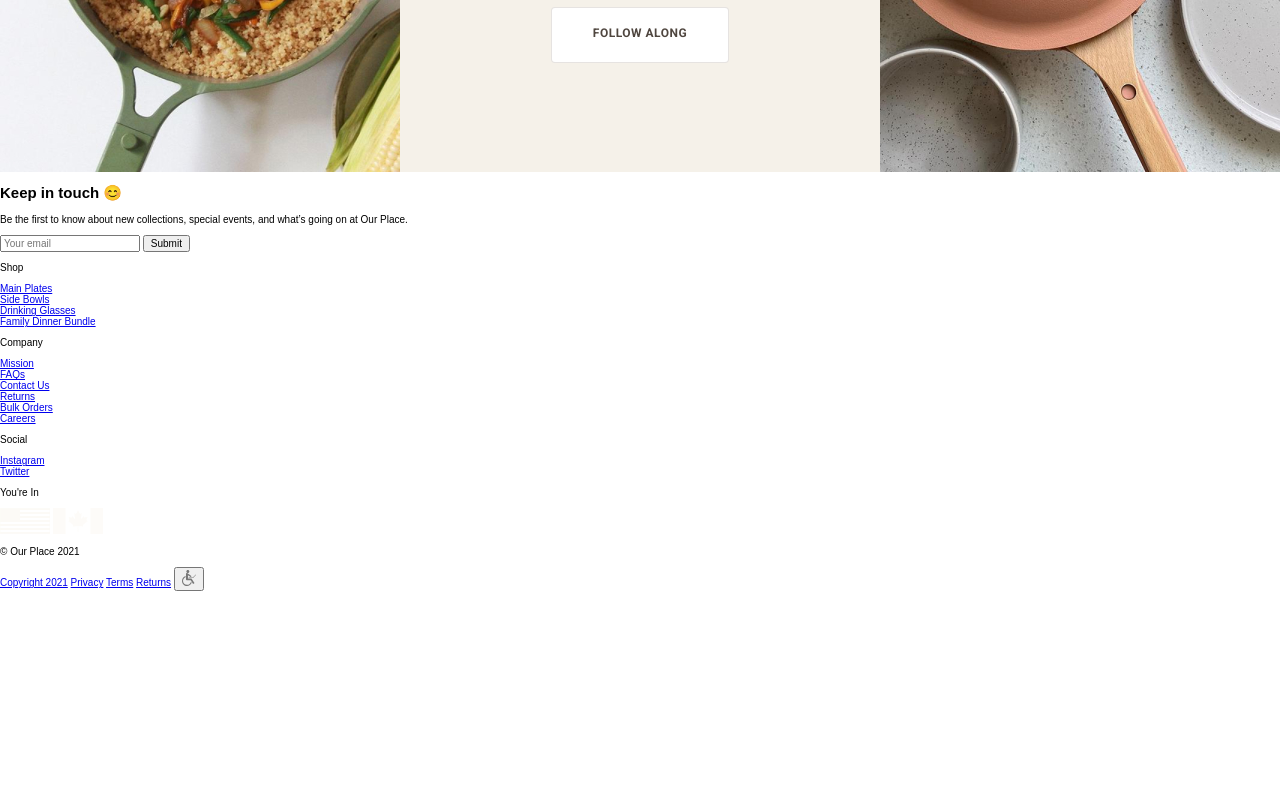
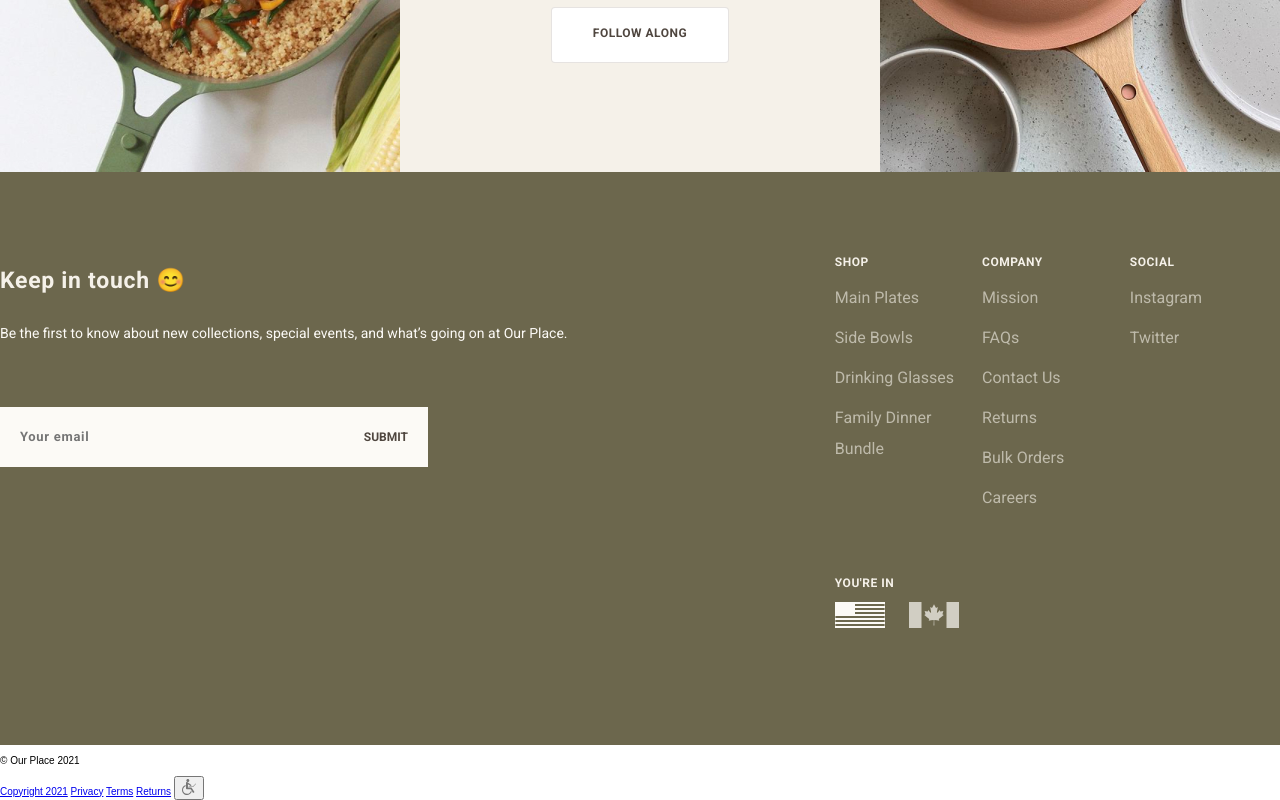
Before and after one commit to job356/pan-other, a website: page index.html in a window 1280 px wide. Shown: the part 3394-4194 px from the top of the page. Before the commit the page ends 3985 px from the top, so only its background shows below. Drawn offline with Linux system fonts and the light colour scheme.

Commit message:
feat: add styles & layout to contacts section

```diff
--- a/index.html
+++ b/index.html
@@ -194,41 +194,44 @@
             </div>
         </section>
         <section class="cotacts">
+            <div class="wrapper wrapper__contacts">
                 <div class="contacts-submit">
                     <form action="#">
                         <h2 class="contacts-submit__title">Keep in touch <span>&#128522</span></h2>
                         <p class="contacts-submit__subtitle">Be the first to know about new collections, special events, and what’s going on at Our Place.</p>
+                        <div class="button-input-wrapper">
                             <input class="contacts-submit__input" type="email" placeholder="Your email">
                             <button class="contacts-submit__button">Submit</button>
+                        </div>
                     </form>
                 </div>
                 <div class="contacts-navigation">
                     <nav class="navigation">
-                    <div class="shop-navigation">
-                        <p class="shop-navigation__title">Shop</p>
-                        <ul>
-                            <li><a class="shop-navigation__item" href="#">Main Plates</a></li>
-                            <li><a class="shop-navigation__item" href="#">Side Bowls</a></li>
-                            <li><a class="shop-navigation__item" href="#">Drinking Glasses</a></li>
-                            <li><a class="shop-navigation__item" href="#">Family Dinner Bundle</a></li>
+                        <div class="navigation-shop">
+                            <p class="navigation__title">Shop</p>
+                            <ul class="navigation-block">
+                                <li><a class="navigation__item" href="#">Main Plates</a></li>
+                                <li><a class="navigation__item" href="#">Side Bowls</a></li>
+                                <li><a class="navigation__item" href="#">Drinking Glasses</a></li>
+                                <li><a class="navigation__item" href="#">Family Dinner<br>Bundle</a></li>
                             </ul>
                         </div>
-                    <div class="company-navigation">
-                        <p class="company-navigation__title">Company</p>
-                        <ul>
-                            <li><a class="company-navigation__item" href="#">Mission</a></li>
-                            <li><a class="company-navigation__item" href="#">FAQs</a></li>
-                            <li><a class="company-navigation__item" href="#">Contact Us</a></li>
-                            <li><a class="company-navigation__item" href="#">Returns</a></li>
-                            <li><a class="company-navigation__item" href="#">Bulk Orders</a></li>
-                            <li><a class="company-navigation__item" href="#">Careers</a></li>
+                        <div class="navigation-company">
+                            <p class="navigation__title">Company</p>
+                            <ul class="navigation-block">
+                                <li><a class="navigation__item" href="#">Mission</a></li>
+                                <li><a class="navigation__item" href="#">FAQs</a></li>
+                                <li><a class="navigation__item" href="#">Contact Us</a></li>
+                                <li><a class="navigation__item" href="#">Returns</a></li>
+                                <li><a class="navigation__item" href="#">Bulk Orders</a></li>
+                                <li><a class="navigation__item" href="#">Careers</a></li>
                             </ul>
                         </div>
-                    <div class="social-navigation">
-                        <p class="social-navigation__title">Social</p>
-                        <ul>
-                            <li><a class="social-navigation__item" href="#">Instagram</a></li>
-                            <li><a class="social-navigation__item" href="#">Twitter</a></li>
+                        <div class="navigation-social">
+                            <p class="navigation__title">Social</p>
+                            <ul class="navigation-block">
+                                <li><a class="navigation__item" href="#">Instagram</a></li>
+                                <li><a class="navigation__item" href="#">Twitter</a></li>
                             </ul>
                         </div>
                     </nav>
@@ -241,6 +244,7 @@
                             <span>
                                 <object data="Assets/icons/canada-flag.svg" type="image/svg+xml"></object>
                             </span>
+                        </div>
                     </div>
                 </div>
             </div>
--- a/sass/base/_buttons.scss
+++ b/sass/base/_buttons.scss
@@ -22,3 +22,14 @@
     border-radius: 4px;
     background: #FFFFFF;
 }
+
+.contacts-submit__button {
+    @include font($size: 1.2rem, $weight: 700, $height: 1.4rem);
+    text-align: center;
+    text-transform: uppercase;
+    color: $text-color-subtitle;
+
+    padding: 23px 20px;
+    border: none;
+    background: transparent;
+}
--- a/sass/base/_icons.scss
+++ b/sass/base/_icons.scss
@@ -76,3 +76,8 @@
         right: 100px;
     }
 }
+
+.location__icons {
+    display: flex;
+    gap: 24px;
+}
--- /dev/null
+++ b/sass/components/_contacts.scss
@@ -0,0 +1,38 @@
+.cotacts {
+    padding: 80px 0 115px;
+    background: $bg-color-medium-swamp;
+}
+
+.wrapper__contacts {
+    display: flex;
+    justify-content: space-between;
+}
+
+.contacts-submit__title {
+    @include font($size: 2.3rem, $weight: 700, $height: 5.8rem);
+    margin: 0%;
+    letter-spacing: 0.7px;
+    color: $text-color-light-title;
+}
+
+.contacts-submit__subtitle {
+    @include font($size: 1.4rem, $weight: 400, $height: 2.4rem);
+    margin: 11px 0 62px;
+    color: #FCFAF6;
+}
+
+.button-input-wrapper {
+    width: fit-content;
+    background: #FCFAF6;
+}
+
+.contacts-submit__input {
+    @include font($size:1.3rem, $weight: 700, $height: 5.8rem);
+    letter-spacing: 0.7px;
+
+    padding: 1px 169px 1px 20px;
+    color: rgba(0, 0, 0, 0.5);
+    outline: none;
+    border: none;
+    background: transparent;
+}
--- /dev/null
+++ b/sass/components/_navigation.scss
@@ -0,0 +1,45 @@
+.navigation {
+    display: flex;
+    padding-bottom: 50px;
+}
+
+.navigation-block {
+    display: flex;
+    flex-direction: column;
+    gap: 9px;
+}
+
+.navigation-shop {
+    padding-right: 28px;
+}
+
+.navigation-company {
+    padding-right: 65.5px;
+}
+
+.navigation-social {
+    padding-right: 78px;
+}
+
+.navigation__title {
+    @include font($size: 1.2rem, $weight: 700, $height: 2rem);
+    letter-spacing: 0.5px;
+    text-transform: uppercase;
+    margin: 0 0 9px;
+    color: $text-color-light-title;
+}
+
+.navigation__item {
+    @include font($size: 1.6rem, $weight: 400, $height: 3.1rem);
+    margin: 0%;
+    text-decoration: none;
+    color: $text-color-light;
+}
+
+.location__title {
+    @include font($size: 1.2rem, $weight: 700, $height: 2rem);
+    letter-spacing: 0.5px;
+    text-transform: uppercase;
+    margin: 0 0 9px;
+    color: $text-color-light-title;
+}
--- a/sass/style.scss
+++ b/sass/style.scss
@@ -20,3 +20,5 @@
 @import "components/product-preview";
 @import "components/products";
 @import "components/follow";
+@import "components/contacts";
+@import "components/navigation";
```
Also changed, not shown: sass/style.css, 1 other file. Lines whose indentation alone changed are shown as unchanged.
